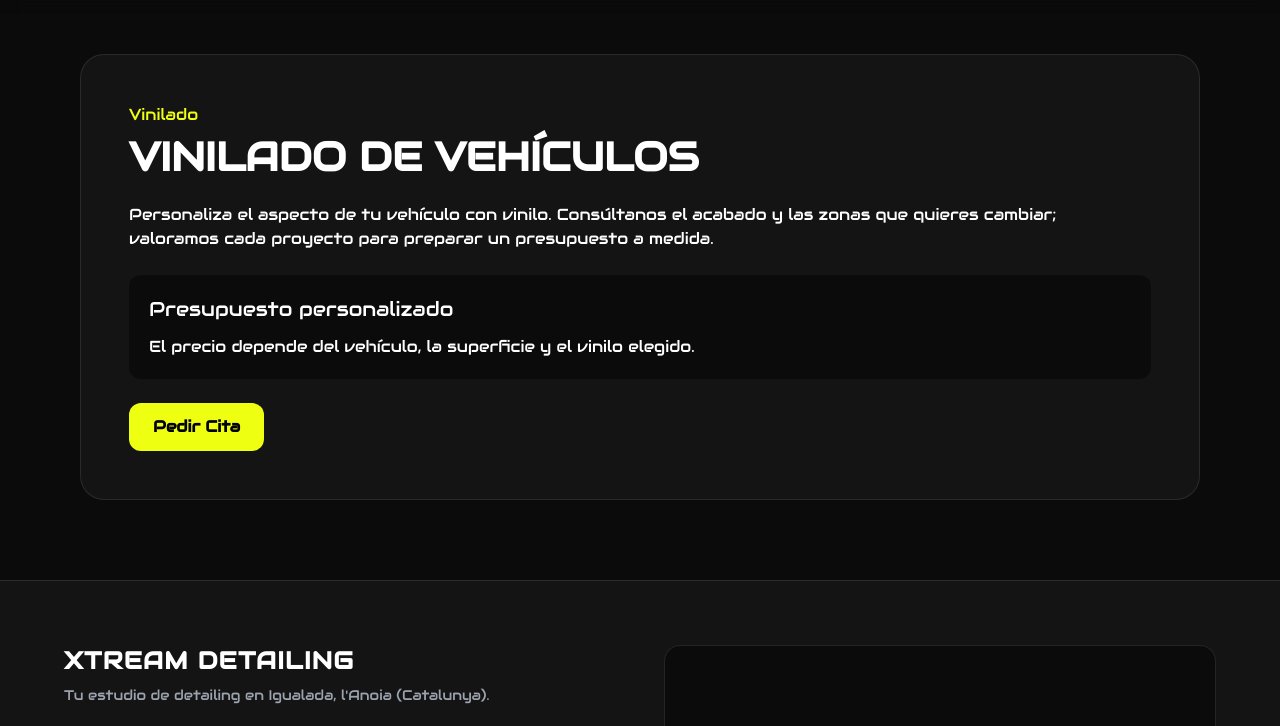
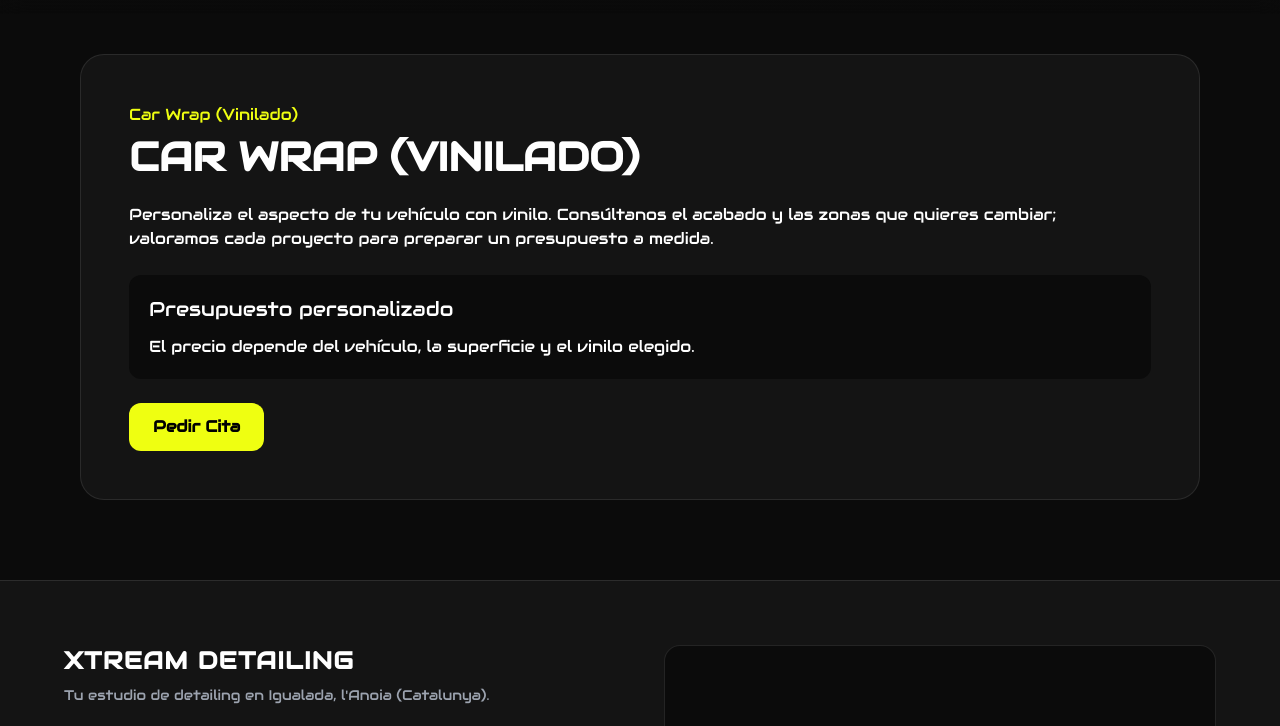
Before and after one commit to abeelef/xtreamgarage, a website: page vinilado.html in a window 1280 px wide. Shown: the part 74-800 px from the top of the page. Drawn offline with Linux system fonts and the light colour scheme.

Commit message:
Show Car Wrap name in Spanish navigation and service

```diff
--- a/assets/translations.js
+++ b/assets/translations.js
@@ -245,7 +245,7 @@ window.translations = {
     "Detailing exterior en Xtream Detailing, Igualada. Consulta los servicios y solicita tu presupuesto.": "Detailing exterior a Xtream Detailing, Igualada. Consulta els serveis i demana el teu pressupost.",
     "Tintado de Lunas en Xtream Detailing, Igualada. Consulta los servicios y solicita tu presupuesto.": "Tintat de vidres a Xtream Detailing, Igualada. Consulta els serveis i demana el teu pressupost.",
     "desde 620€.": "des de 620€.",
-    "Vinilado": "Car Wrap (Vinilado)",
+    "Car Wrap (Vinilado)": "Car Wrap (Vinilado)",
     "Vinilado de vehículos": "Car Wrap (Vinilado)",
     "Presupuesto personalizado": "Pressupost personalitzat",
     "El precio depende del vehículo, la superficie y el vinilo elegido.": "El preu depèn del vehicle, la superfície i el vinil escollit.",
@@ -514,7 +514,7 @@ window.translations = {
     "Detailing exterior en Xtream Detailing, Igualada. Consulta los servicios y solicita tu presupuesto.": "Exterior detailing at Xtream Detailing, Igualada. Explore our services and request a quote.",
     "Tintado de Lunas en Xtream Detailing, Igualada. Consulta los servicios y solicita tu presupuesto.": "Window tinting at Xtream Detailing, Igualada. Explore our services and request a quote.",
     "desde 620€.": "from 620€.",
-    "Vinilado": "Car Wrap (Vinilado)",
+    "Car Wrap (Vinilado)": "Car Wrap (Vinilado)",
     "Vinilado de vehículos": "Car Wrap (Vinilado)",
     "Presupuesto personalizado": "Custom quote",
     "El precio depende del vehículo, la superficie y el vinilo elegido.": "The price depends on the vehicle, coverage and chosen vinyl.",
--- a/vinilado.html
+++ b/vinilado.html
@@ -65,7 +65,7 @@
 <a class="sidebar-link block hover:text-white transition" href="detailing-interior-intermedio.html">Detailing interior intermedio</a>
 <a class="sidebar-link block hover:text-white transition" href="limpieza-motor.html">Limpieza de Motor</a>
 <a class="sidebar-link block hover:text-white transition" href="tintado.html">Tintado de Lunas</a>
-<a class="sidebar-link block hover:text-white transition" href="vinilado.html">Vinilado</a></div>
+<a class="sidebar-link block hover:text-white transition" href="vinilado.html">Car Wrap (Vinilado)</a></div>
 </div>
 <a class="sidebar-link block text-lg font-medium text-brand-yellow hover:underline transition" href="./galeria.html"><i class="fa-solid fa-images mr-2"></i> Galería de Fotos</a>
 <a class="sidebar-link block text-lg font-medium hover:text-brand-yellow transition" href="index.html#sobre-nosotros">Sobre Nosotros</a>
@@ -85,7 +85,7 @@
 </aside>
 <div class="fixed inset-0 bg-black/70 z-40 hidden backdrop-blur-sm" id="overlay"></div>
 <!-- SECCIÓN HERO -->
-<main class="service-page" id="contenido" tabindex="-1"><section class="py-12 px-4 max-w-6xl mx-auto"><div class="service-detail" id="vinilado"><div class="service-copy"><span class="text-brand-yellow">Vinilado</span><h1>Vinilado de vehículos</h1><p>Personaliza el aspecto de tu vehículo con vinilo. Consúltanos el acabado y las zonas que quieres cambiar; valoramos cada proyecto para preparar un presupuesto a medida.</p><div class="mt-6 p-5 bg-brand-dark rounded-xl"><h2 class="text-xl mb-3">Presupuesto personalizado</h2><p>El precio depende del vehículo, la superficie y el vinilo elegido.</p></div><button class="mt-6 bg-brand-yellow text-black rounded-xl px-6 py-3 font-bold" onclick="openFormModal('Vinilado', 'consultar')">Pedir Cita</button></div><div class="service-photos"><img alt="Vinilado" class="service-photo" data-optional-src="img/vinilado-1.webp" hidden=""><img alt="Vinilado" class="service-photo" data-optional-src="img/vinilado-2.webp" hidden=""></div></div></section></main>
+<main class="service-page" id="contenido" tabindex="-1"><section class="py-12 px-4 max-w-6xl mx-auto"><div class="service-detail" id="vinilado"><div class="service-copy"><span class="text-brand-yellow">Car Wrap (Vinilado)</span><h1>Car Wrap (Vinilado)</h1><p>Personaliza el aspecto de tu vehículo con vinilo. Consúltanos el acabado y las zonas que quieres cambiar; valoramos cada proyecto para preparar un presupuesto a medida.</p><div class="mt-6 p-5 bg-brand-dark rounded-xl"><h2 class="text-xl mb-3">Presupuesto personalizado</h2><p>El precio depende del vehículo, la superficie y el vinilo elegido.</p></div><button class="mt-6 bg-brand-yellow text-black rounded-xl px-6 py-3 font-bold" onclick="openFormModal('Car Wrap (Vinilado)', 'consultar')">Pedir Cita</button></div><div class="service-photos"><img alt="Car Wrap (Vinilado)" class="service-photo" data-optional-src="img/vinilado-1.webp" hidden=""><img alt="Car Wrap (Vinilado)" class="service-photo" data-optional-src="img/vinilado-2.webp" hidden=""></div></div></section></main>
 <!-- PRODUCTOS UTILIZADOS -->
 <!-- SOBRE NOSOTROS -->
 <!-- RESEÑAS DE GOOGLE -->
@@ -160,7 +160,7 @@
 <option value="PPF Zonas de Impacto|1700">PPF Zonas de Impacto</option>
 <option value="PPF Coche Completo|4000">PPF Coche Completo</option>
 <option value="PPF Protección Interior|200">PPF Protección Interior</option>
-<option value="PPF Oferta Especial TESLA|1450">PPF Oferta Especial TESLA</option>
+<option value="PPF Oferta Especial TESLA|1350">PPF Oferta Especial TESLA</option>
 <option value="Pulido de Pintura - Pequeño|250">Pulido de Pintura - Pequeño</option>
 <option value="Pulido de Pintura - Mediano|330">Pulido de Pintura - Mediano</option>
 <option value="Pulido de Pintura - Grande|400">Pulido de Pintura - Grande</option>
@@ -177,7 +177,7 @@
 <option value="Tintado de Lunas Lámina Nanocerámica - Mediano|242">Tintado de Lunas Lámina Nanocerámica - Mediano</option>
 <option value="Tintado de Lunas Lámina Nanocerámica - Grande|272">Tintado de Lunas Lámina Nanocerámica - Grande</option>
 <option value="Tintado de Lunas Lámina Nanocerámica - 4x4|302">Tintado de Lunas Lámina Nanocerámica - 4x4</option>
-<option value="Cerámica 2-3 años|250">Cerámica 2-3 años</option><option value="Cerámica 6 años|450">Cerámica 6 años</option><option value="Cerámica 6-7 años doble capa|550">Cerámica 6-7 años doble capa</option><option value="Vinilado|consultar">Vinilado</option></select>
+<option value="Cerámica 2-3 años|250">Cerámica 2-3 años</option><option value="Cerámica 6 años|450">Cerámica 6 años</option><option value="Cerámica 6-7 años doble capa|550">Cerámica 6-7 años doble capa</option><option value="Vinilado|consultar">Car Wrap (Vinilado)</option></select>
 </div>
 <div>
 <label class="block text-xs text-gray-400 mb-1 uppercase font-semibold" for="quote-name">Nombre Completo *</label>
```
Also changed, not shown: ca/vinilado.html (+1 -1 lines), en/vinilado.html (+1 -1 lines), index.html (+2 -2 lines).
